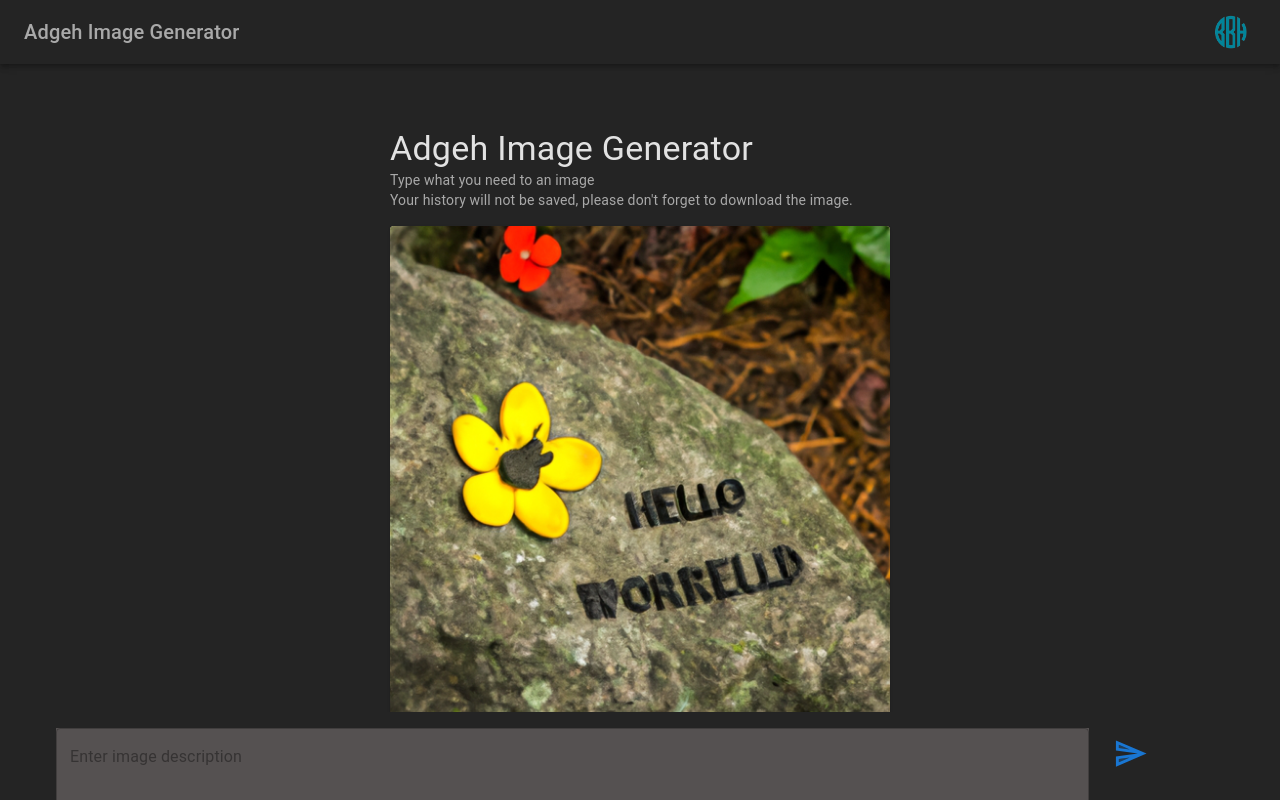
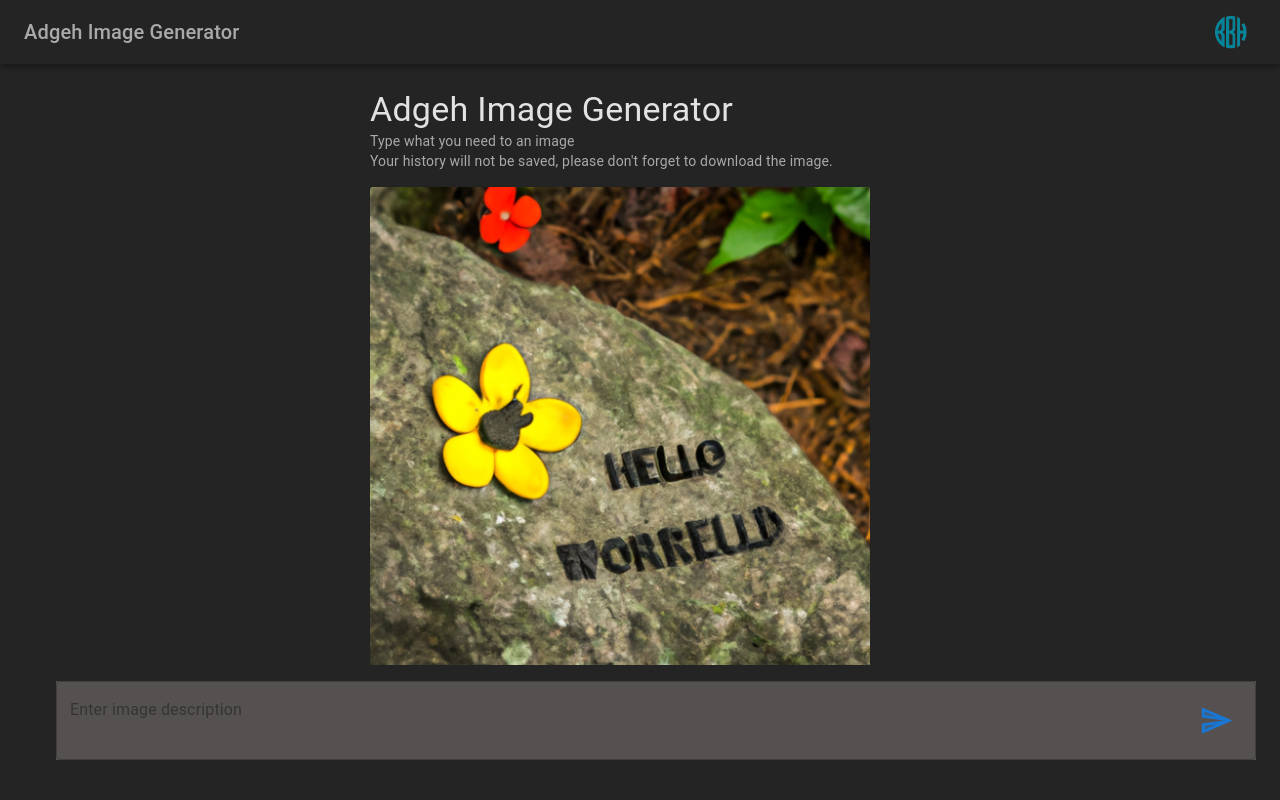
Before and after one commit to adgehbirhane/image-generator, a React (Vite) app: page / in a window 1280 px wide. Built offline with nearby package versions, Linux system fonts and the light colour scheme.

Commit message:
well done

```diff
--- a/index.html
+++ b/index.html
@@ -1,10 +1,15 @@
-<!doctype html>
+<!DOCTYPE html>
 <html lang="en">
   <head>
     <meta charset="UTF-8" />
     <link rel="icon" type="image/svg+xml" href="/app-logo.png" />
     <meta name="viewport" content="width=device-width, initial-scale=1.0" />
     <title>A I G</title>
+    <meta property="og:title" content="AI | image generator | Portfolio" />
+    <meta
+      name="keywords"
+      content="AI | image generator, Portfolio AI | image generator"
+    />
   </head>
   <body>
     <div id="root"></div>
--- a/src/App.tsx
+++ b/src/App.tsx
@@ -1,6 +1,7 @@
 import {
   Box,
   IconButton,
+  InputAdornment,
   LinearProgress,
   TextField,
   Typography,
@@ -62,6 +63,8 @@ function App() {
     <Box sx={{ height: "100vh" }}>
       <Header />
       {loading && <LinearProgress />}
+      <Box sx={{ display: "flex", justifyContent: "center", mr: 5, mb: 15 }}>
+        <Box sx={{ height: "85vh", overflow: "scroll" }}>
           {!images ||
             (images.length === 0 && (
               <Box
@@ -76,8 +79,8 @@ function App() {
                     Type what you need to an image
                   </Typography>
                   <Typography variant="body2" color="darkGrey">
-                Your history will not be saved, please don't forget to download
-                the image.
+                    Your history will not be saved, please don't forget to
+                    download the image.
                   </Typography>
                   <ImageCard
                     key="1"
@@ -87,10 +90,9 @@ function App() {
                 </Box>
               </Box>
             ))}
-      {images && images.length !== 0 && (
-        <Box sx={{ display: "flex", justifyContent: "center", mr: 5 }}>
-          <Box sx={{ height: "85vh", overflowY: "auto" }}>
-            {images.map((image, index) => (
+          {images &&
+            images.length !== 0 &&
+            images.map((image, index) => (
               <ImageCard
                 key={index.toString()}
                 url={image.url}
@@ -99,42 +101,47 @@ function App() {
             ))}
         </Box>
       </Box>
-      )}
+
       <Box
         component="form"
         onSubmit={handleSubmit}
         sx={{
           display: "flex",
           position: "fixed",
-          top: "89vh",
-          mb: 5,
+          bottom: 0,
           width: "100%",
           backgroundColor: "#242424",
           p: 2,
+          pb: 5,
         }}
       >
-        <Box flex={5} sx={{ ml: 5 }}>
+        <Box sx={{ ml: 5, mr: 5, width: "100%" }}>
           <TextField
             type="textarea"
-            sx={{ width: "100%", backgroundColor: "#555151" }}
+            sx={{ backgroundColor: "#555151", width: "100%" }}
             placeholder="Enter image description"
             value={prompt}
             onChange={(e: ChangeEvent<HTMLTextAreaElement>) =>
               setPrompt(e.target.value)
             }
             multiline
+            fullWidth
             rows={2}
             maxRows={5}
-          />
-        </Box>
-        <Box flex={1}>
+            InputProps={{
+              endAdornment: (
+                <InputAdornment position="end">
                   <IconButton
                     type="submit"
                     color="primary"
-            sx={{ ml: 2, fontSize: 40 }}
+                    sx={{ fontSize: 40 }}
                   >
                     <SendTwoTone sx={{ fontSize: 35 }} />
                   </IconButton>
+                </InputAdornment>
+              ),
+            }}
+          />
         </Box>
       </Box>
     </Box>
```
Lines whose indentation alone changed are shown as unchanged.
